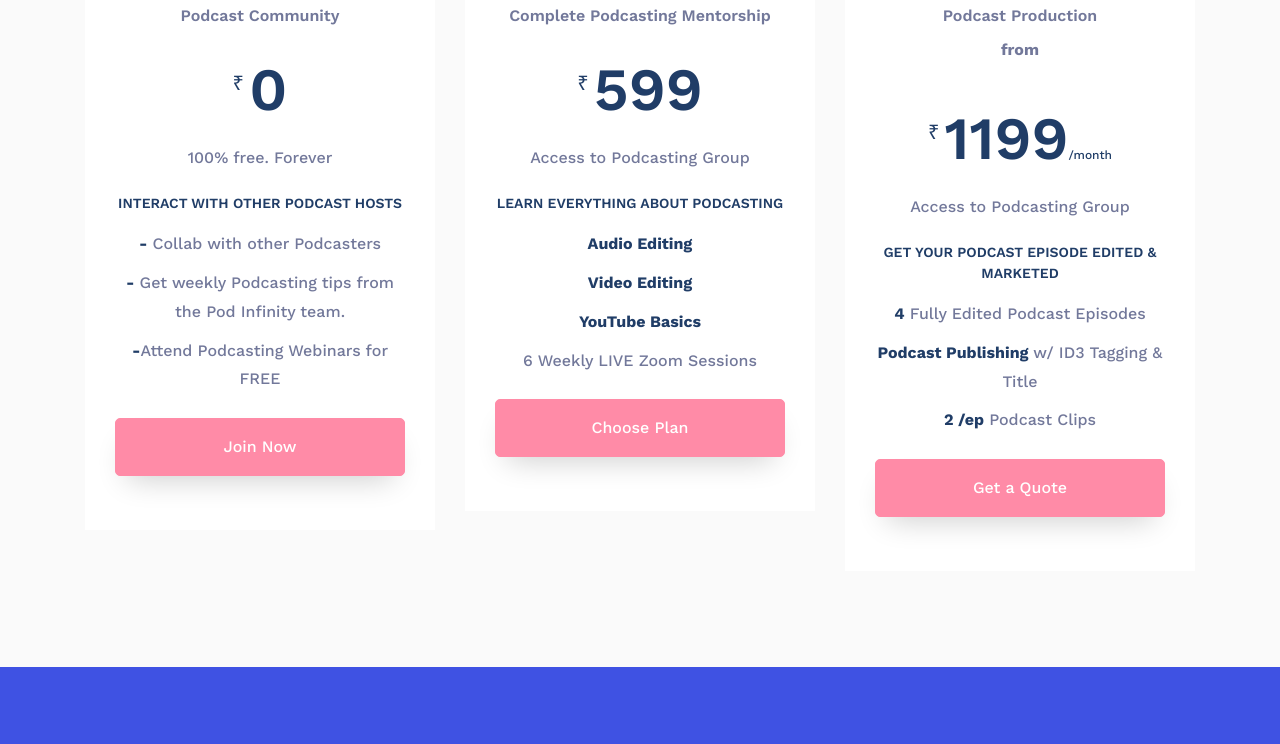
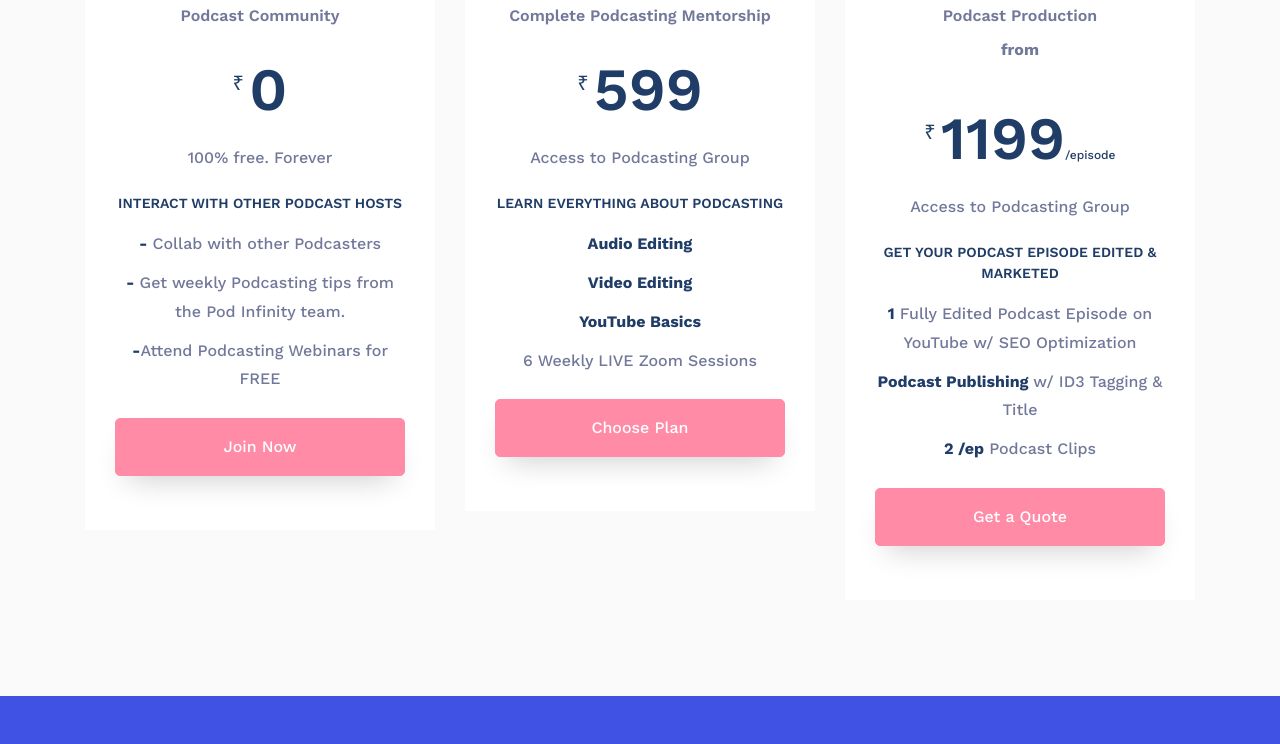
Before and after one commit to Ishan7390/podinfinity.github.io, a plain HTML site: page index.html in a window 1280 px wide. Shown: the part 3165-3909 px from the top of the page. Drawn offline with nearby package versions, Linux system fonts and the light colour scheme; some packages are replaced by stand-ins of ours; no server answers.

Commit message:
Update index.html

```diff
--- a/index.html
+++ b/index.html
@@ -299,12 +299,12 @@
 	          <div class="block-7">
 	            <div class="text-center">
 		            <h2 class="heading">Podcast Production</h2>
-		            <span class="price"><strong><div class="excerpt d-block">from</div></strong><sup>₹</sup> <span class="number">1199<small class="per">/month</small></span></span>
+		            <span class="price"><strong><div class="excerpt d-block">from</div></strong><sup>₹</sup> <span class="number">1199<small class="per">/episode</small></span></span>
 		            <span class="excerpt d-block">Access to Podcasting Group</span>
 		            <h3 class="heading-2 mb-3">Get your podcast episode edited & marketed</h3>
 
 		            <ul class="pricing-text mb-4">
-		              <li><strong>4</strong> Fully Edited Podcast Episodes</li>
+		              <li><strong>1</strong> Fully Edited Podcast Episode on YouTube w/ SEO Optimization</li>
 		              <li><strong>Podcast Publishing</strong> w/ ID3 Tagging & Title</li>
 		              <li><strong>2 /ep</strong> Podcast Clips</li>
 
```
